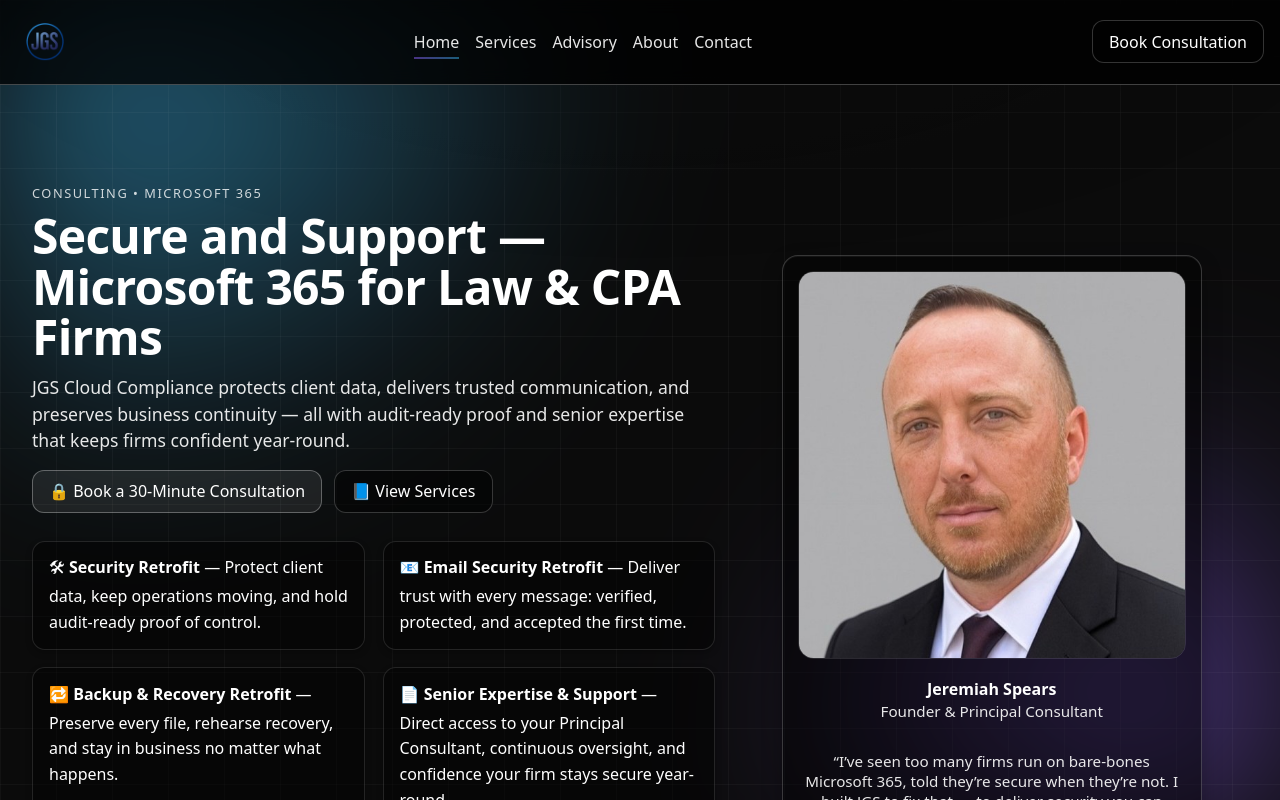
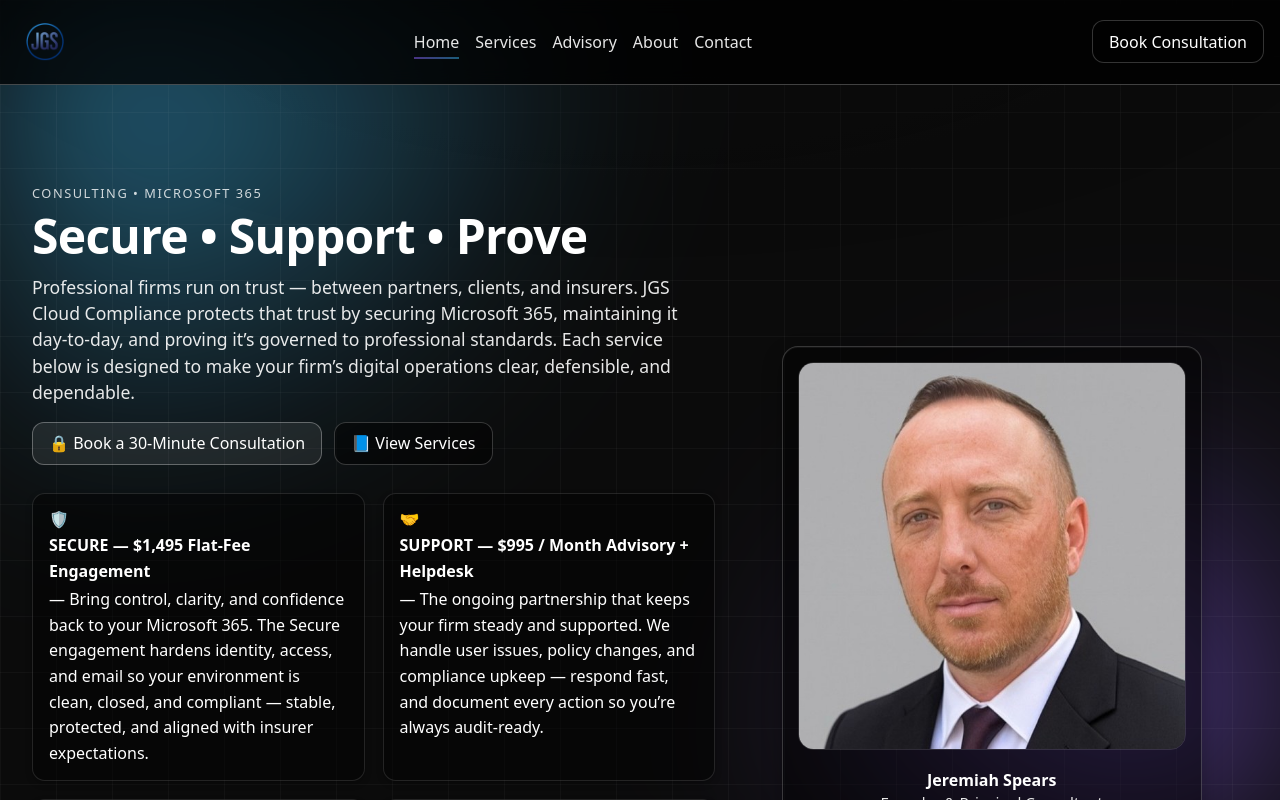
Before and after one commit to jspears80/jgs, a Next.js app: page / in a window 1280 px wide. Shown: the top 800 px of the page. Built offline with nearby package versions, Linux system fonts and the light colour scheme.

Commit message:
Update page.tsx

```diff
--- a/app/page.tsx
+++ b/app/page.tsx
@@ -8,11 +8,13 @@ export default function HomePage() {
         {/* ===== LEFT COLUMN — HERO / SUMMARY ===== */}
         <div>
           <span className="eyebrow">Consulting • Microsoft 365</span>
-          <h1 className="hero">Secure and Support — Microsoft 365 for Law &amp; CPA Firms</h1>
+          <h1 className="hero">Secure • Support • Prove</h1>
 
           <p className="lead" style={{ maxWidth: '68ch' }}>
-            JGS Cloud Compliance protects client data, delivers trusted communication, and preserves business
-            continuity — all with audit-ready proof and senior expertise that keeps firms confident year-round.
+            Professional firms run on trust — between partners, clients, and insurers.
+            JGS Cloud Compliance protects that trust by securing Microsoft 365, maintaining it day-to-day,
+            and proving it’s governed to professional standards. Each service below is designed to make your firm’s
+            digital operations clear, defensible, and dependable.
           </p>
 
           <div
@@ -36,19 +38,31 @@ export default function HomePage() {
             </a>
           </div>
 
-          {/* ===== PROOF GRID (Four-Card) ===== */}
+          {/* ===== SERVICE GRID (Four-Card) ===== */}
           <div className="proofgrid">
+            {/* SECURE */}
             <div>
-              🛠 <strong>Security Retrofit</strong> — Protect client data, keep operations moving, and hold audit-ready proof of control.
+              🛡️ <strong>SECURE — $1,495 Flat-Fee Engagement</strong> — Bring control, clarity, and confidence back to your Microsoft 365.
+              The Secure engagement hardens identity, access, and email so your environment is clean, closed, and compliant —
+              stable, protected, and aligned with insurer expectations.
             </div>
+
+            {/* SUPPORT */}
             <div>
-              📧 <strong>Email Security Retrofit</strong> — Deliver trust with every message: verified, protected, and accepted the first time.
+              🤝 <strong>SUPPORT — $995 / Month Advisory + Helpdesk</strong> — The ongoing partnership that keeps your firm steady and supported.
+              We handle user issues, policy changes, and compliance upkeep — respond fast, and document every action so you’re always audit-ready.
             </div>
+
+            {/* PROVE */}
             <div>
-              🔁 <strong>Backup &amp; Recovery Retrofit</strong> — Preserve every file, rehearse recovery, and stay in business no matter what happens.
+              📊 <strong>PROVE — $495 Audit Data Package</strong> — Show proof, not promises.
+              Exportable evidence straight from Microsoft 365 — no interpretation, just organized facts ready for insurers, clients, or auditors.
             </div>
+
+            {/* CUSTOM */}
             <div>
-              📄 <strong>Senior Expertise &amp; Support</strong> — Direct access to your Principal Consultant, continuous oversight, and confidence your firm stays secure year-round.
+              ⚙️ <strong>CUSTOM SOLUTIONS — from $495+</strong> — Turn Microsoft 365 into the system that fits your firm.
+              Automate workflows, improve efficiency, and preserve governance at every step — security and productivity in one motion.
             </div>
           </div>
 
```
